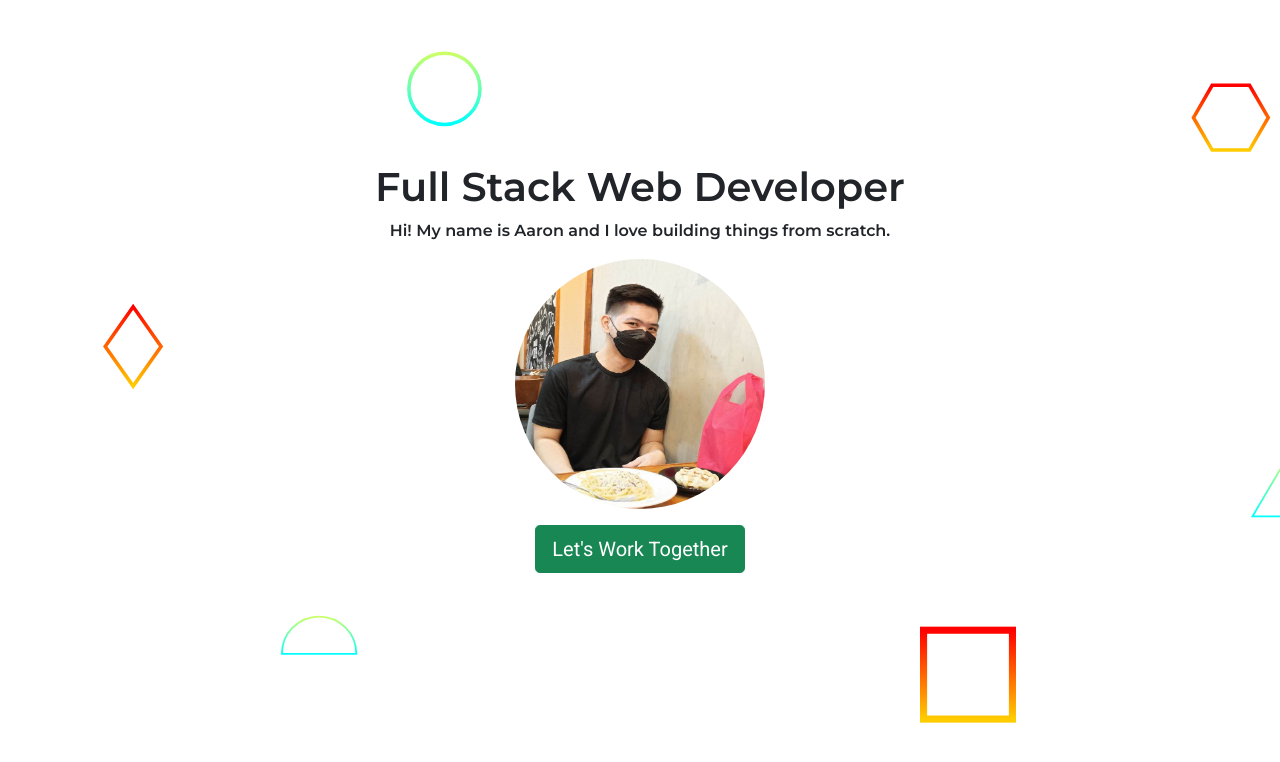
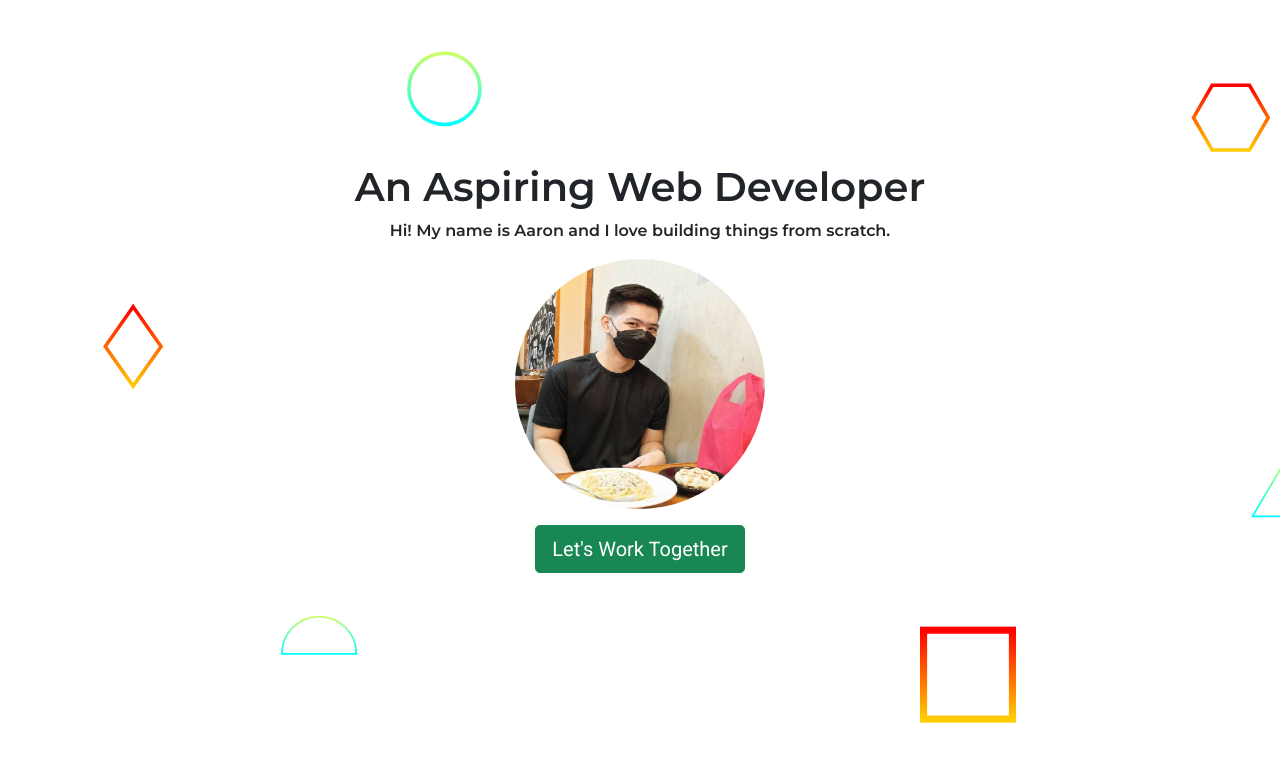
Before and after one commit to aaronbolado/fcb-portfolio, a plain HTML site: page index.html in a window 1280 px wide. Drawn offline with nearby package versions, Linux system fonts and the light colour scheme.

Commit message:
Update index.html
First time trying to edit code

```diff
--- a/index.html
+++ b/index.html
@@ -32,7 +32,7 @@
 			<!-- id is an attribute to name a tag uniquely -->
 			<section class="text-center mt-5" id="landing">
 
-				<h1>Full Stack Web Developer</h1>
+				<h1>An Aspiring Web Developer</h1>
 				<!-- h2>Full Stack Web Developer</h2>
 				<h6>Full Stack Web Developer</h6> -->
 				<p>Hi! My name is Aaron and I love building things from scratch.</p>
```
